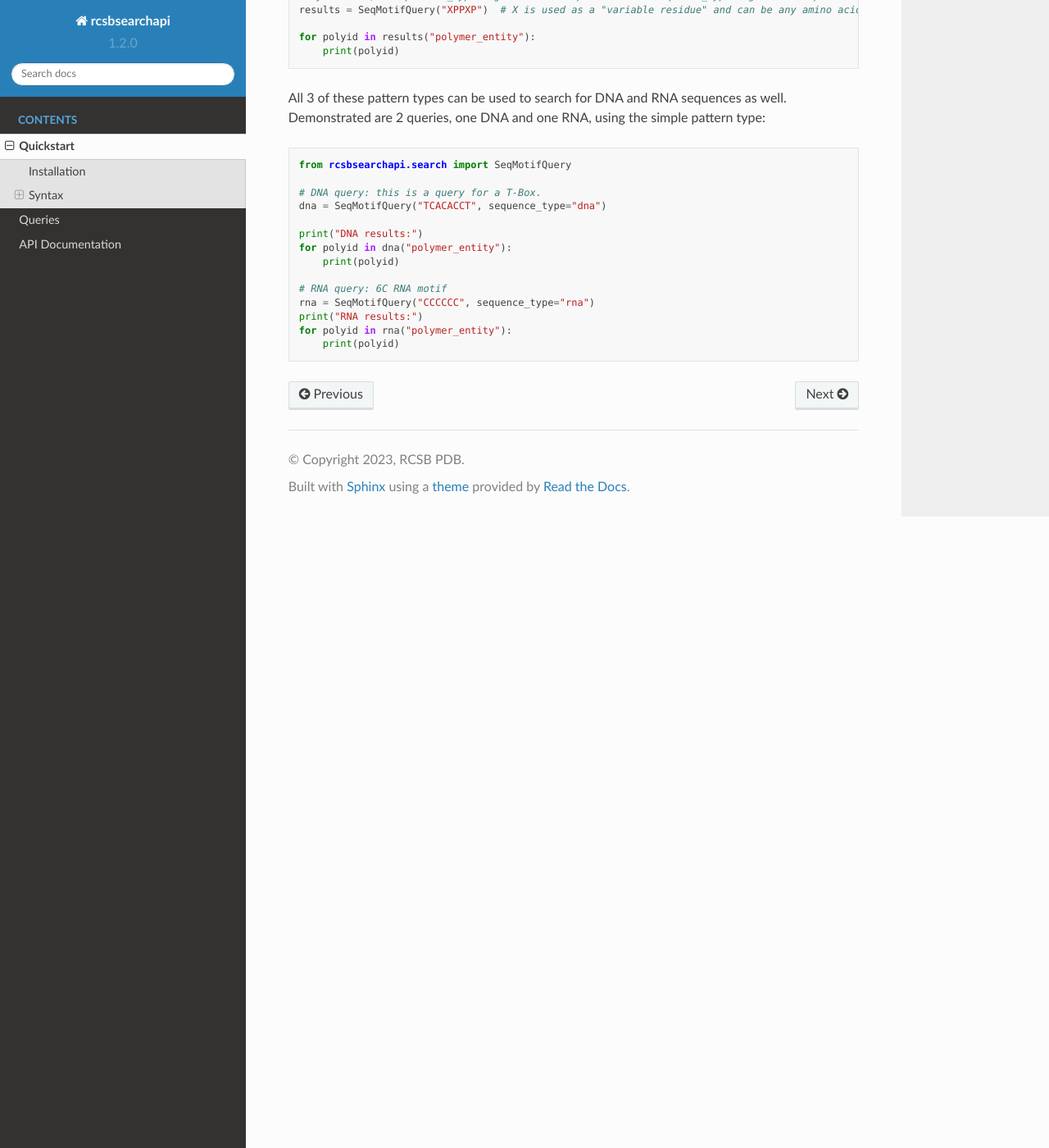
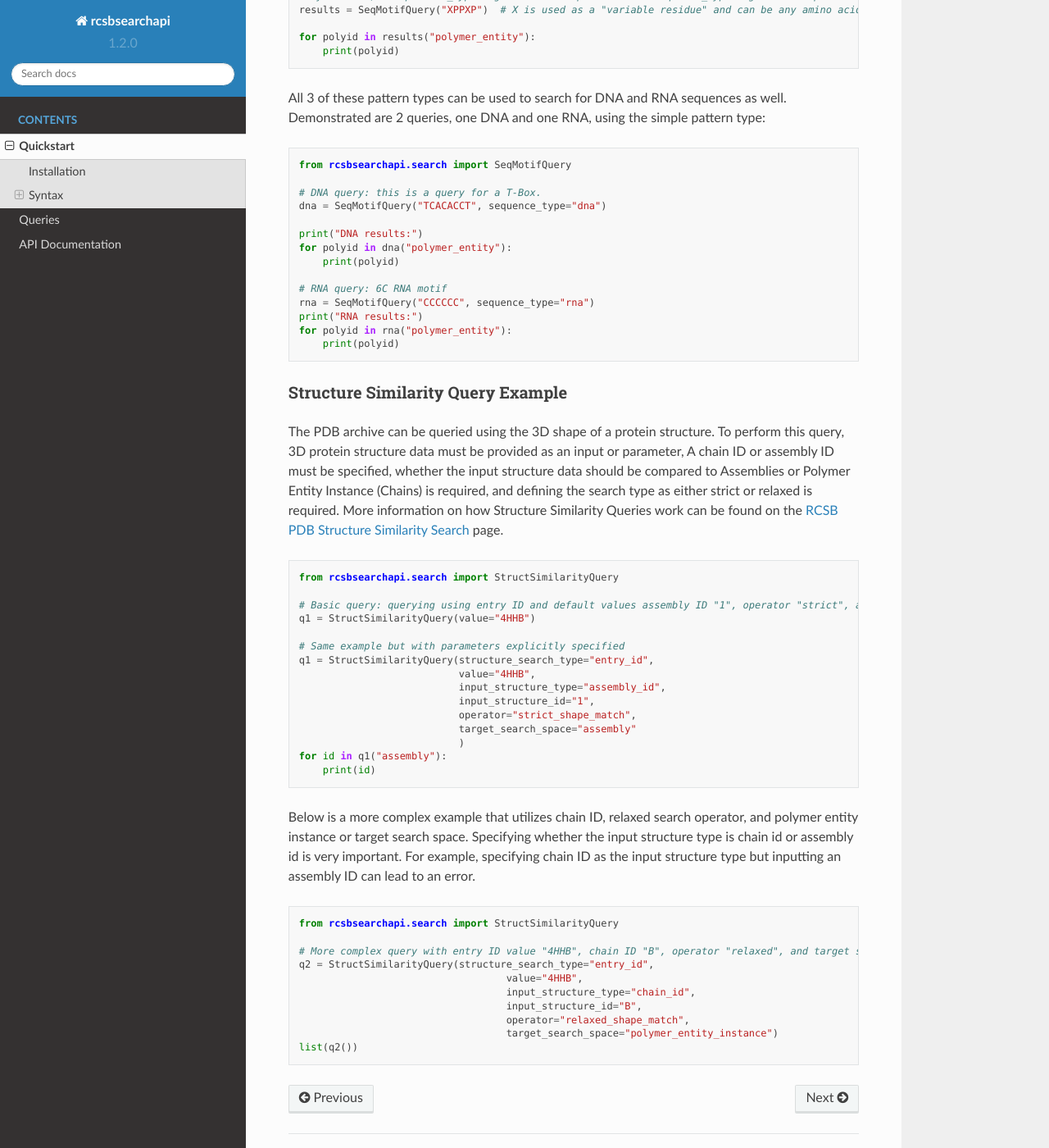
Before and after one commit to rcsb/py-rcsbsearchapi, a Sphinx documentation site: the page built from docs/quickstart.md, in a window 1280 px wide and 1400 px high, scrolled down 4078 px. Shown: the whole window at 82% size. Built offline with Sphinx 7.4.7 and the Read the Docs theme 2.0.0, drawn with Linux system fonts in a browser that asks for light colours.

Commit message:
implemented structural similarity search (next step - looking through then PR)

````diff
--- a/docs/quickstart.md
+++ b/docs/quickstart.md
@@ -211,3 +211,38 @@ print("RNA results:")
 for polyid in rna("polymer_entity"):
     print(polyid)
 ```
+### Structure Similarity Query Example
+
+The PDB archive can be queried using the 3D shape of a protein structure. To perform this query, 3D protein structure data must be provided as an input or parameter, A chain ID or assembly ID must be specified, whether the input structure data should be compared to Assemblies or Polymer Entity Instance (Chains) is required, and defining the search type as either strict or relaxed is required. More information on how Structure Similarity Queries work can be found on the [RCSB PDB Structure Similarity Search](https://www.rcsb.org/docs/search-and-browse/advanced-search/structure-similarity-search) page.
+```python
+from rcsbsearchapi.search import StructSimilarityQuery
+
+# Basic query: querying using entry ID and default values assembly ID "1", operator "strict", and target search space "Assemblies"
+q1 = StructSimilarityQuery(value="4HHB")
+
+# Same example but with parameters explicitly specified
+q1 = StructSimilarityQuery(structure_search_type="entry_id",
+                           value="4HHB",
+                           input_structure_type="assembly_id",
+                           input_structure_id="1",
+                           operator="strict_shape_match",
+                           target_search_space="assembly"
+                           )
+for id in q1("assembly"):
+    print(id)
+```
+Below is a more complex example that utilizes chain ID, relaxed search operator, and polymer entity instance or target search space. Specifying whether the input structure
+type is chain id or assembly id is very important. For example, specifying chain ID as the input structure type but inputting an assembly ID can lead to
+an error.
+```python
+from rcsbsearchapi.search import StructSimilarityQuery
+
+# More complex query with entry ID value "4HHB", chain ID "B", operator "relaxed", and target search space "Chains"
+q2 = StructSimilarityQuery(structure_search_type="entry_id",
+                                   value="4HHB",
+                                   input_structure_type="chain_id",
+                                   input_structure_id="B",
+                                   operator="relaxed_shape_match",
+                                   target_search_space="polymer_entity_instance")
+list(q2())
+```
````
Also changed, not shown: README.md (+37 -0 lines), docs/queries.md (+35 -0 lines), 4 other files.
